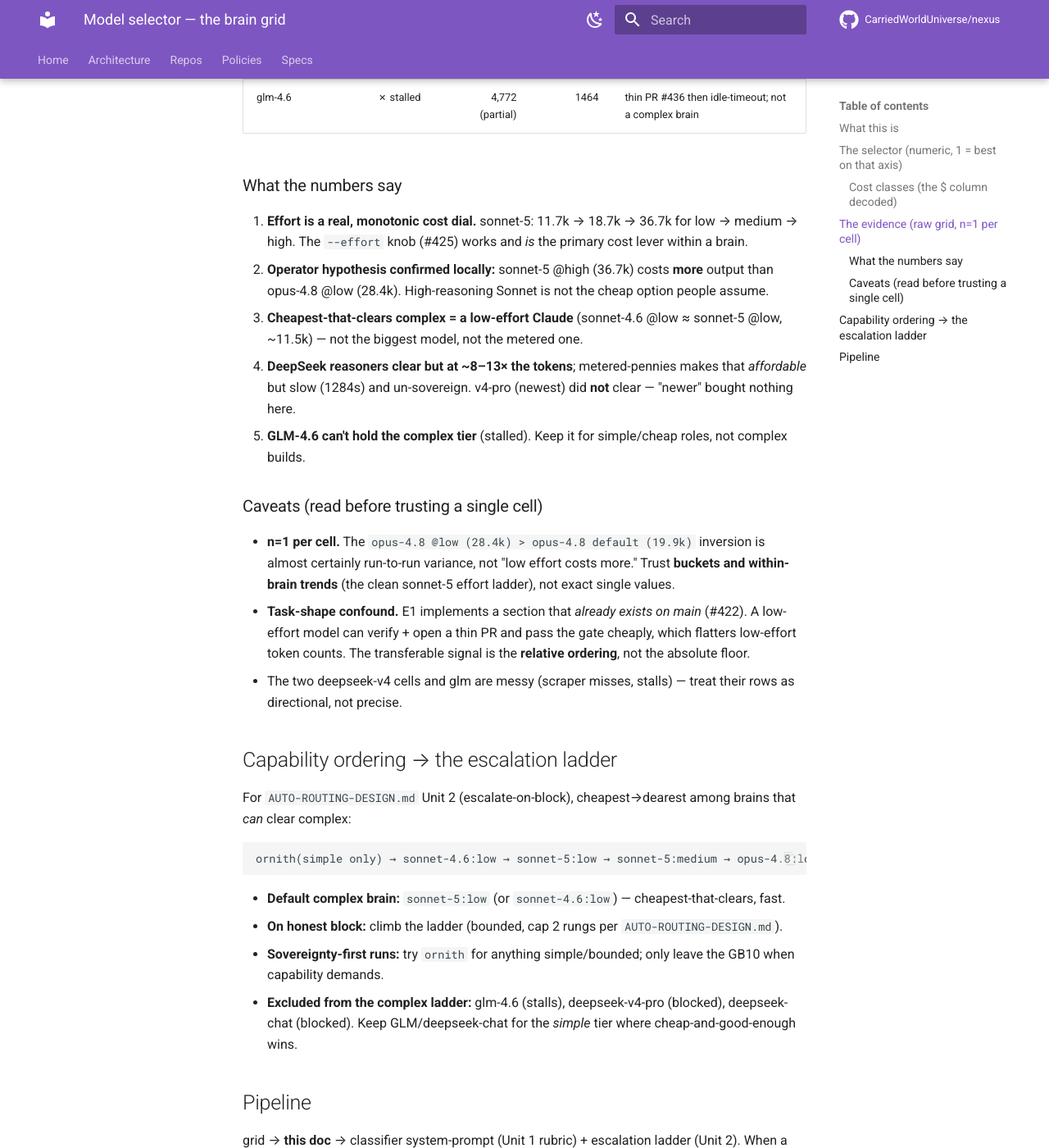
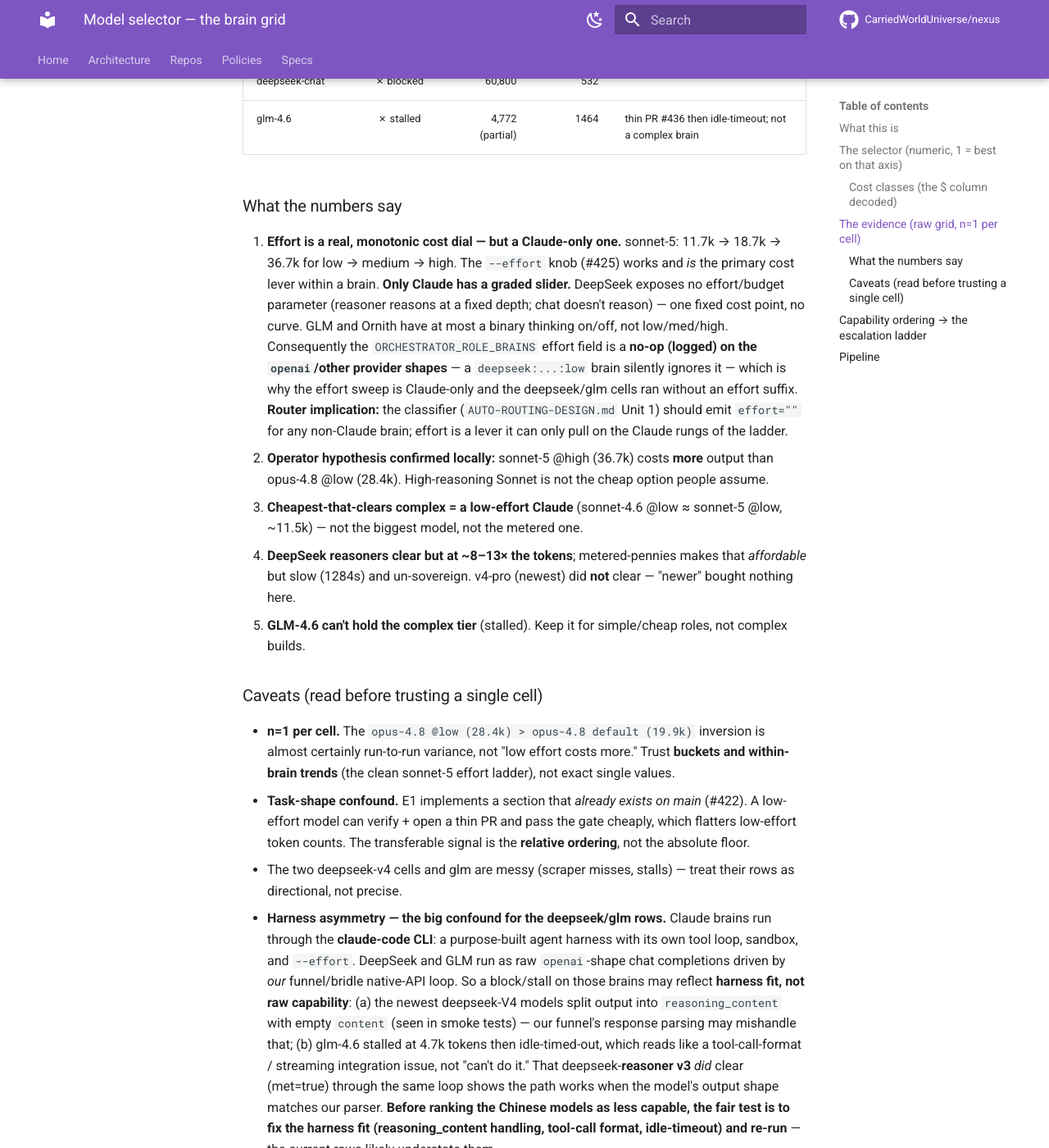
Before and after one commit to CarriedWorldUniverse/nexus, an MkDocs documentation site: the page built from docs/network/MODEL-SELECTOR.md, in a window 1280 px wide and 1400 px high, scrolled down 2849 px. Shown: the whole window at 82% size. Built offline with MkDocs 1.6.1 and Material for MkDocs 9.7.7, drawn with Linux system fonts in a browser that asks for light colours; comment, search, counter and statistics services are not loaded; some of the changed text lies outside the part shown.

Commit message:
MODEL-SELECTOR: effort slider is Claude-only; harness-fit confound on deepseek/glm
Eff column now grades slider(1)/binary(2)/none(3): GLM+Ornith are binary
thinking on/off, DeepSeek has no knob. Effort field no-ops on openai-shape
brains. Add caveat: deepseek/glm ran through our generic native-API loop
while Claude ran the claude-code CLI, so their blocks/stalls likely reflect
harness fit (reasoning_content parsing, tool-format) not raw capability;
deepseek-reasoner v3 cleared through the same loop.

Co-Authored-By: Claude Opus 4.8 <noreply@anthropic.com>

```diff
--- a/docs/network/MODEL-SELECTOR.md
+++ b/docs/network/MODEL-SELECTOR.md
@@ -13,7 +13,7 @@ The point the grid proves: **capability ≠ sticker price, and "newer/bigger"
 
 ## The selector (numeric, 1 = best on that axis)
 
-Scales are 1–5, lower = better. `Cap` = can it clear **complex**. `Tok` = output-token cost bucket (the real cost driver — the fleet is output-bound). `$` = marginal dollar cost. `Sov` = sovereignty (local/owned). `Eff` = effort-dial control. `Lat` = wall-clock. `Wire` = wired & proven.
+Scales are 1–5, lower = better. `Cap` = can it clear **complex**. `Tok` = output-token cost bucket (the real cost driver — the fleet is output-bound). `$` = marginal dollar cost. `Sov` = sovereignty (local/owned). `Eff` = effort-dial control (**1 = graded low/med/high slider, 2 = binary thinking on/off, 3 = no knob / fixed**). `Lat` = wall-clock. `Wire` = wired & proven.
 
 | brain | Cap | Tok | $ | Sov | Eff | Lat | Wire | cost class |
 |---|:--:|:--:|:--:|:--:|:--:|:--:|:--:|---|
@@ -59,7 +59,7 @@ Task E1 across every cell: *implement funnel-v2 §2 workspace eviction* (a real,
 | glm-4.6 | ✗ stalled | 4,772 (partial) | 1464 | thin PR #436 then idle-timeout; not a complex brain |
 
 ### What the numbers say
-1. **Effort is a real, monotonic cost dial.** sonnet-5: 11.7k → 18.7k → 36.7k for low → medium → high. The `--effort` knob (#425) works and *is* the primary cost lever within a brain.
+1. **Effort is a real, monotonic cost dial — but a Claude-only one.** sonnet-5: 11.7k → 18.7k → 36.7k for low → medium → high. The `--effort` knob (#425) works and *is* the primary cost lever within a brain. **Only Claude has a graded slider.** DeepSeek exposes no effort/budget parameter (reasoner reasons at a fixed depth; chat doesn't reason) — one fixed cost point, no curve. GLM and Ornith have at most a binary thinking on/off, not low/med/high. Consequently the `ORCHESTRATOR_ROLE_BRAINS` effort field is a **no-op (logged) on the `openai`/other provider shapes** — a `deepseek:...:low` brain silently ignores it — which is why the effort sweep is Claude-only and the deepseek/glm cells ran without an effort suffix. **Router implication:** the classifier (`AUTO-ROUTING-DESIGN.md` Unit 1) should emit `effort=""` for any non-Claude brain; effort is a lever it can only pull on the Claude rungs of the ladder.
 2. **Operator hypothesis confirmed locally:** sonnet-5 @high (36.7k) costs **more** output than opus-4.8 @low (28.4k). High-reasoning Sonnet is not the cheap option people assume.
 3. **Cheapest-that-clears complex = a low-effort Claude** (sonnet-4.6 @low ≈ sonnet-5 @low, ~11.5k) — not the biggest model, not the metered one.
 4. **DeepSeek reasoners clear but at ~8–13× the tokens**; metered-pennies makes that *affordable* but slow (1284s) and un-sovereign. v4-pro (newest) did **not** clear — "newer" bought nothing here.
@@ -69,6 +69,7 @@ Task E1 across every cell: *implement funnel-v2 §2 workspace eviction* (a real,
 - **n=1 per cell.** The `opus-4.8 @low (28.4k) > opus-4.8 default (19.9k)` inversion is almost certainly run-to-run variance, not "low effort costs more." Trust **buckets and within-brain trends** (the clean sonnet-5 effort ladder), not exact single values.
 - **Task-shape confound.** E1 implements a section that *already exists on main* (#422). A low-effort model can verify + open a thin PR and pass the gate cheaply, which flatters low-effort token counts. The transferable signal is the **relative ordering**, not the absolute floor.
 - The two deepseek-v4 cells and glm are messy (scraper misses, stalls) — treat their rows as directional, not precise.
+- **Harness asymmetry — the big confound for the deepseek/glm rows.** Claude brains run through the **claude-code CLI**: a purpose-built agent harness with its own tool loop, sandbox, and `--effort`. DeepSeek and GLM run as raw `openai`-shape chat completions driven by *our* funnel/bridle native-API loop. So a block/stall on those brains may reflect **harness fit, not raw capability**: (a) the newest deepseek-V4 models split output into `reasoning_content` with empty `content` (seen in smoke tests) — our funnel's response parsing may mishandle that; (b) glm-4.6 stalled at 4.7k tokens then idle-timed-out, which reads like a tool-call-format / streaming integration issue, not "can't do it." That deepseek-**reasoner v3** *did* clear (met=true) through the same loop shows the path works when the model's output shape matches our parser. **Before ranking the Chinese models as less capable, the fair test is to fix the harness fit (reasoning_content handling, tool-call format, idle-timeout) and re-run** — the current rows likely understate them.
 
 ## Capability ordering → the escalation ladder
 
```
Also changed, not shown: other parts of docs/network/MODEL-SELECTOR.md (+1 -1 lines).
